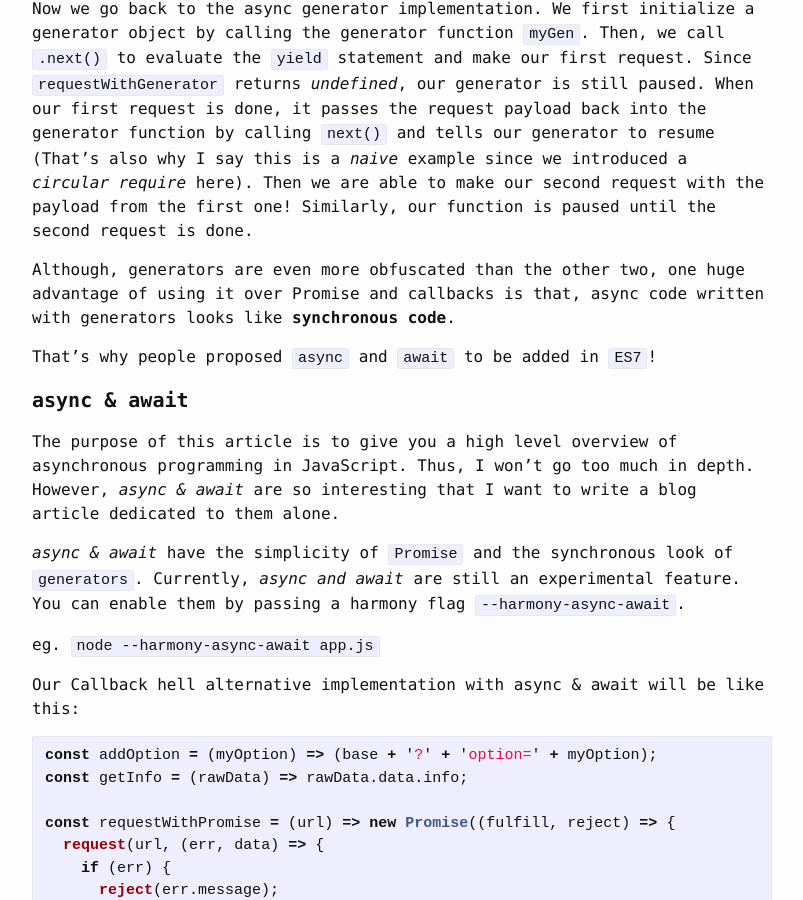
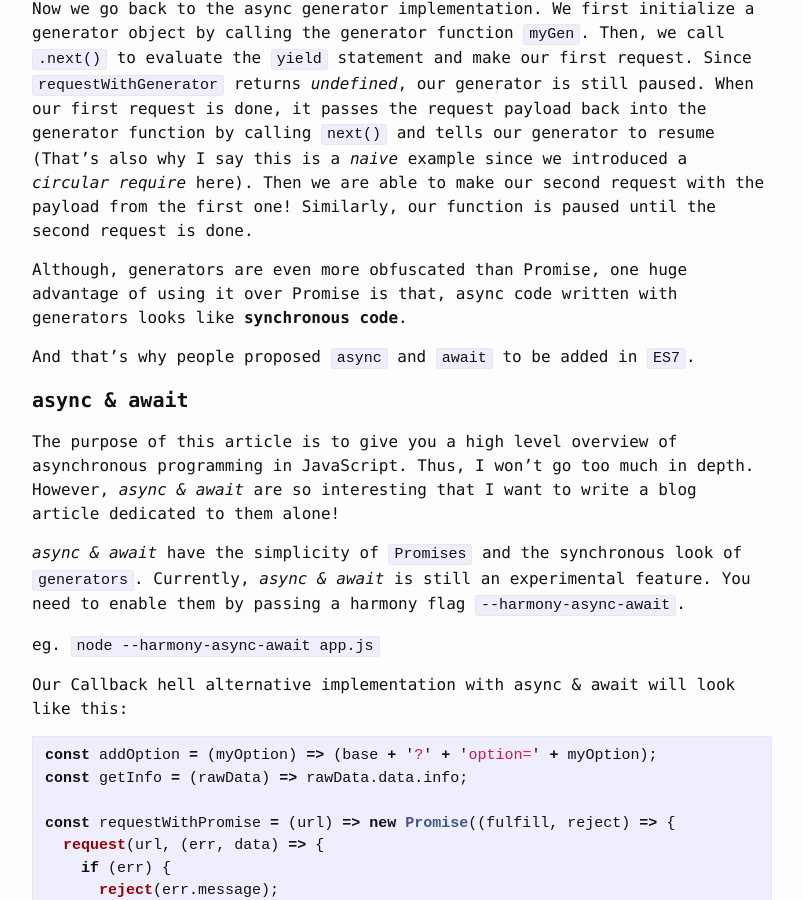
Before and after one commit to lpan/lpan.github.io, a Jekyll site: the page built from _posts/2017-01-22-async-javascript.md, in a window 1280 px wide and 900 px high, scrolled down 4343 px. Shown: the whole window, without its empty margins (238-1041 px from the left). Built offline with Jekyll 4.4.1, drawn with Linux system fonts in a browser that asks for light colours.

Commit message:
fix some typos

````diff
--- a/_posts/2017-01-22-async-javascript.md
+++ b/_posts/2017-01-22-async-javascript.md
@@ -208,11 +208,11 @@ I say this is a *naive* example since we introduced a *circular require* here).
 Then we are able to make our second request with the payload from the first one!
 Similarly, our function is paused until the second request is done.
 
-Although, generators are even more obfuscated than the other two, one huge
-advantage of using it over Promise and callbacks is that, async code written
-with generators looks like **synchronous code**.
+Although, generators are even more obfuscated than Promise, one huge advantage
+of using it over Promise is that, async code written with generators looks like
+**synchronous code**.
 
-That's why people proposed `async` and `await` to be added in `ES7`!
+And that's why people proposed `async` and `await` to be added in `ES7`.
 
 
 #### **async & await**
@@ -220,15 +220,15 @@ That's why people proposed `async` and `await` to be added in `ES7`!
 The purpose of this article is to give you a high level overview of asynchronous
 programming in JavaScript. Thus, I won't go too much in depth. However, *async &
 await* are so interesting that I want to write a blog article dedicated to them
-alone.
+alone!
 
-*async & await* have the simplicity of `Promise` and the synchronous look of
-`generators`. Currently, *async and await* are still an experimental feature.
-You can enable them by passing a harmony flag `--harmony-async-await`.
+*async & await* have the simplicity of `Promises` and the synchronous look of
+`generators`. Currently, *async & await* is still an experimental feature.  You
+need to enable them by passing a harmony flag `--harmony-async-await`.
 
 eg. `node --harmony-async-await app.js`
 
-Our Callback hell alternative implementation with async & await will be like
+Our Callback hell alternative implementation with async & await will look like
 this:
 
 ```javascript
````
